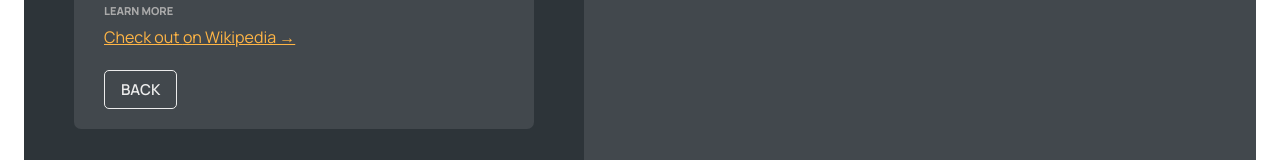
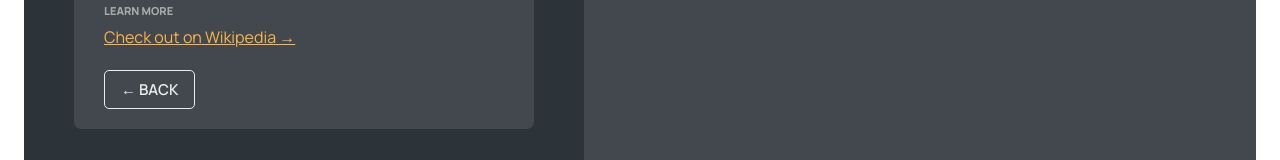
Before and after one commit to Xavier-Hsiao/worldwise, a React (Vite) app: page /app/cities/1 in a window 1280 px wide. Shown: the part 306-466 px from the top of the page. Built offline with nearby package versions, Linux system fonts and the light colour scheme; no server answers; data requests are answered from the project's data file.

Commit message:
Build: add ButtonBack component and use it in Form and City

```diff
--- /dev/null
+++ b/src/components/ButtonBack/ButtonBack.jsx
@@ -0,0 +1,20 @@
+import styles from "../Button/Button.module.scss";
+import { useNavigate } from "react-router";
+import Button from "../Button/Button";
+
+export default function ButtonBack() {
+  const navigate = useNavigate();
+
+  return (
+    <Button
+      type="back"
+      className={styles.btn}
+      onClick={(event) => {
+        event.preventDefault();
+        navigate(-1);
+      }}
+    >
+      &larr; Back
+    </Button>
+  );
+}
--- a/src/components/City/City.jsx
+++ b/src/components/City/City.jsx
@@ -4,6 +4,7 @@ import { useEffect } from "react";
 import styles from "./City.module.scss";
 import Button from "../Button/Button";
 import Spinner from "../Spinner/Spinner";
+import ButtonBack from "../ButtonBack/ButtonBack";
 
 const formatDate = (date) =>
   new Intl.DateTimeFormat("en", {
@@ -54,9 +55,8 @@ export default function City() {
           Check out {cityName} on Wikipedia &rarr;
         </a>
       </div>
-
       <div>
-        <Button type="back">Back</Button>
+        <ButtonBack />
       </div>
     </div>
   );
--- a/src/components/Form/Form.jsx
+++ b/src/components/Form/Form.jsx
@@ -1,14 +1,12 @@
 import styles from "./Form.module.scss";
 import Button from "../Button/Button";
 import { useState } from "react";
-import { useNavigate } from "react-router";
+import ButtonBack from "../ButtonBack/ButtonBack";
 
 export default function Form() {
   const [cityName, setCityName] = useState("");
   const [date, setDate] = useState(new Date());
   const [notes, setNotes] = useState("");
-
-  const navigate = useNavigate();
 
   return (
     <form className={styles.form}>
@@ -43,16 +41,7 @@ export default function Form() {
         <Button type="primary" className={styles.btn}>
           Add
         </Button>
-        <Button
-          type="back"
-          className={styles.btn}
-          onClick={(event) => {
-            event.preventDefault();
-            navigate(-1);
-          }}
-        >
-          &larr; Back
-        </Button>
+        <ButtonBack />
       </div>
     </form>
   );
```
